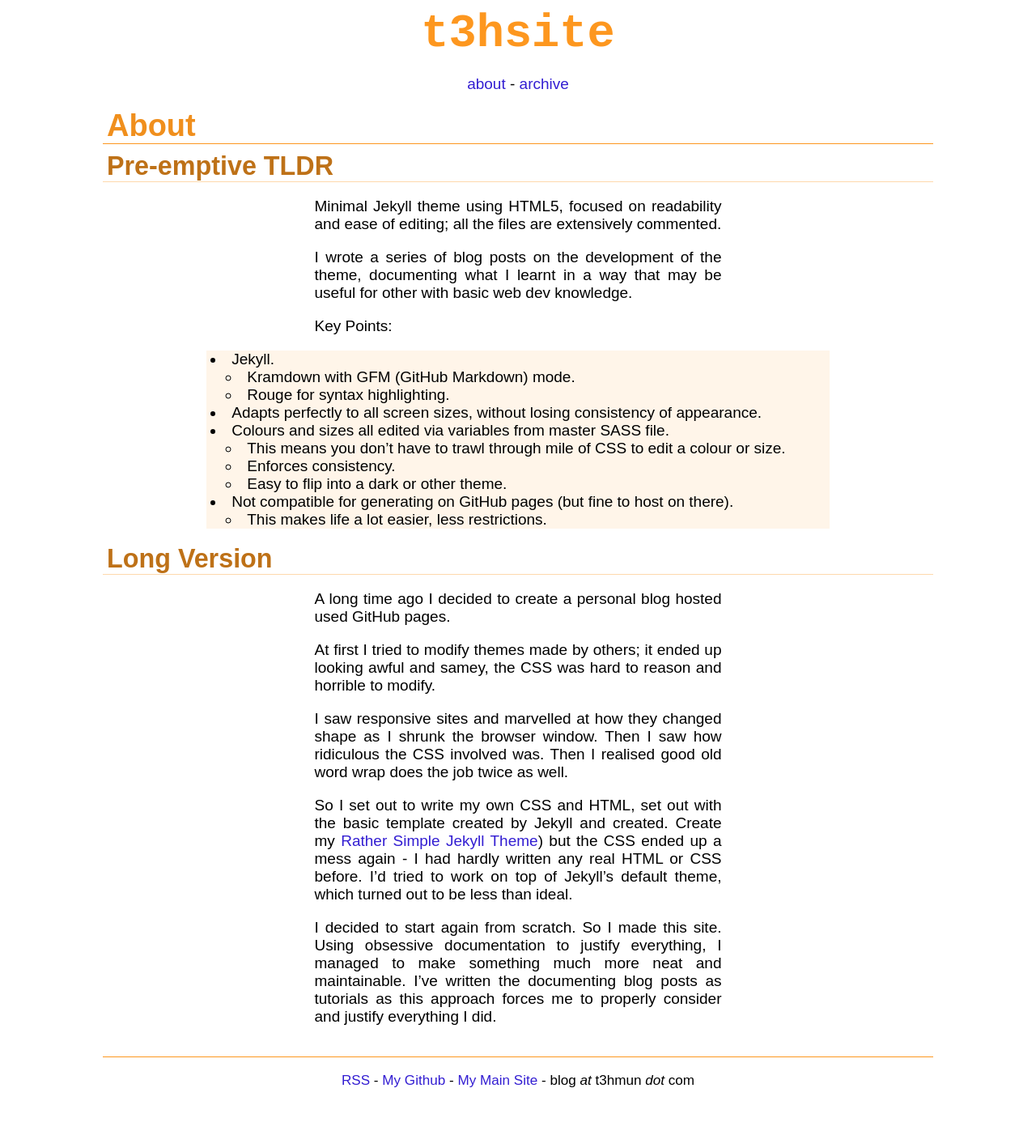
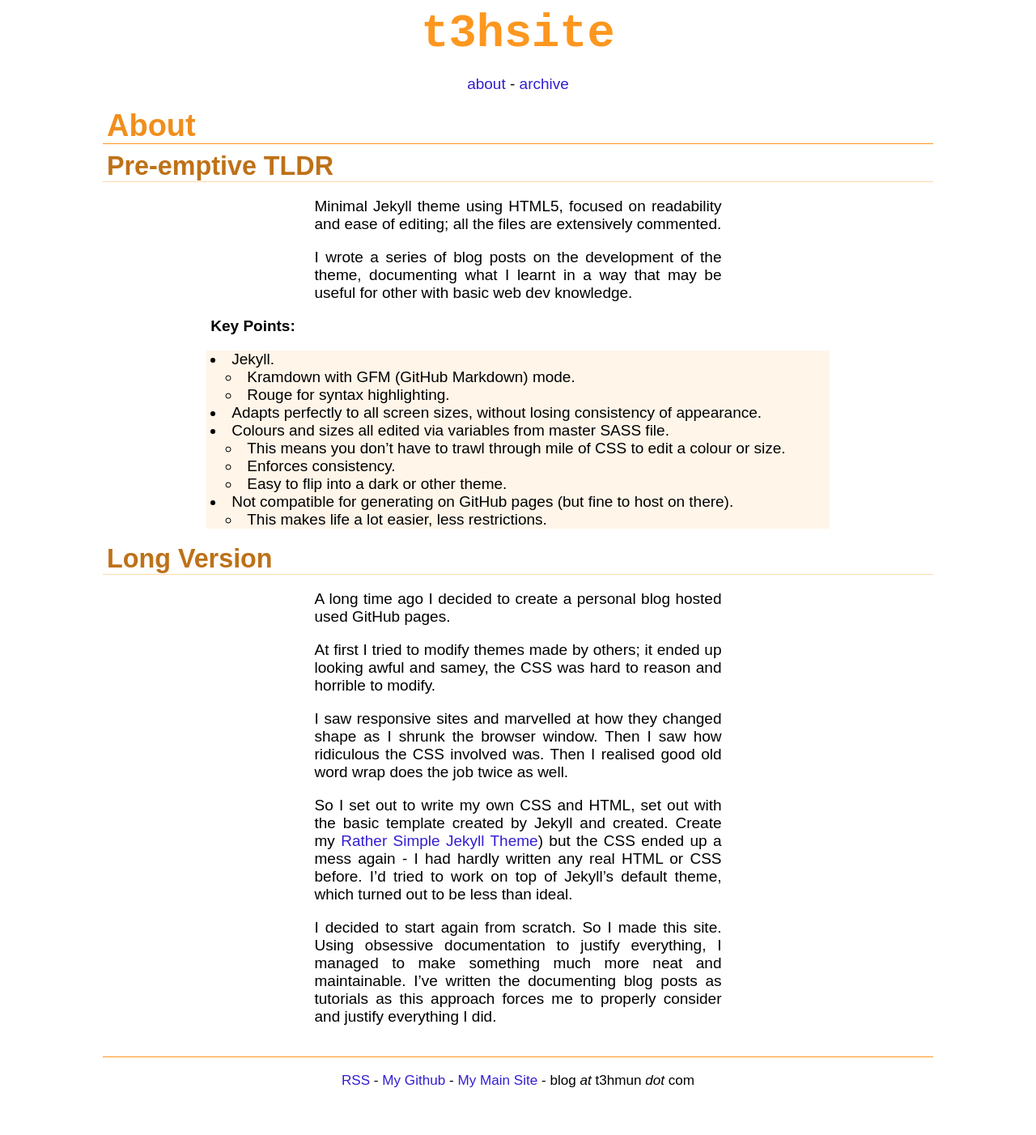
Before and after one commit to t3hmun/t3hsite, a Jekyll site: the page built from about/index.md, in a window 1280 px wide. Shown: the whole page at 81% size. Built offline with Jekyll 4.4.1, drawn with Linux system fonts in a browser that asks for light colours.

Commit message:
Added other-text-width div style.

```diff
--- a/_sass/_style.scss
+++ b/_sass/_style.scss
@@ -387,3 +387,9 @@ a:hover {
     margin: $vspace auto;
     padding: 0 $gutter;
 }
+
+.other-text-width {
+    max-width: $other-text-width;
+    margin: $vspace auto;
+    padding: 0 $gutter;
+}
--- a/about/index.md
+++ b/about/index.md
@@ -10,7 +10,8 @@ Minimal Jekyll theme using HTML5, focused on readability and ease of editing; al
 
 I wrote a series of blog posts on the development of the theme, documenting what I learnt in a way that may be useful for other with basic web dev knowledge.
 
-Key Points:
+__Key Points:__
+{: .other-text-width }
 
  * Jekyll.
      - Kramdown with GFM (GitHub Markdown) mode.
```
